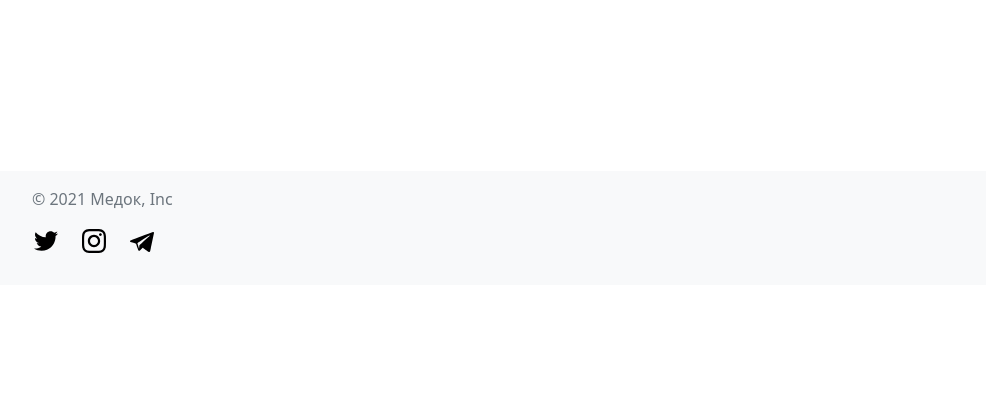
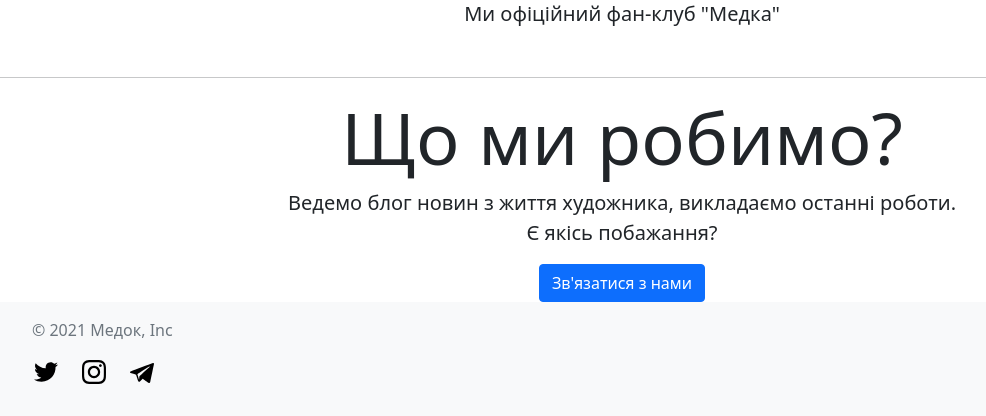
Before and after one commit to Okashichan/coursework, a Flask app: page / in a window 1280 px wide. Shown: the part 515-931 px from the top of the page, without its empty margins (18-1004 px from the left). Before the commit the page ends 768 px from the top, so only its background shows below. Run offline with Flask 2, Linux system fonts and the light colour scheme; some libraries are stand-ins or nearby versions.

Commit message:
added main page

```diff
--- a/website/templates/main.html
+++ b/website/templates/main.html
@@ -3,5 +3,17 @@
 {% set main = '/' %}
 
 {% block content %}
-    <h1>Головна</h1>
+<div class="container-fluid text-center mt-1">
+    <h1 class="display-1">Хто ми?</h1>
+    <img src="{{ url_for('static', filename='images/illustaror.jpg') }}" class="img-responsive rounded-circle" style="display:inline" width="350" height="350">
+    <p class="lead">Ми офіційний фан-клуб "Медка"</p>
+</div>
+<hr class="mt-5">
+<div class="container-fluid text-center">
+    <h1 class="display-2">Що ми робимо?</h1>
+    <p class="lead">Ведемо блог новин з життя художника, викладаємо останні роботи. <br>Є якісь побажання?</p>
+    <a href="#" class="btn btn-primary">
+        Зв'язатися з нами
+    </a>
+</div>
 {% endblock %}
```
